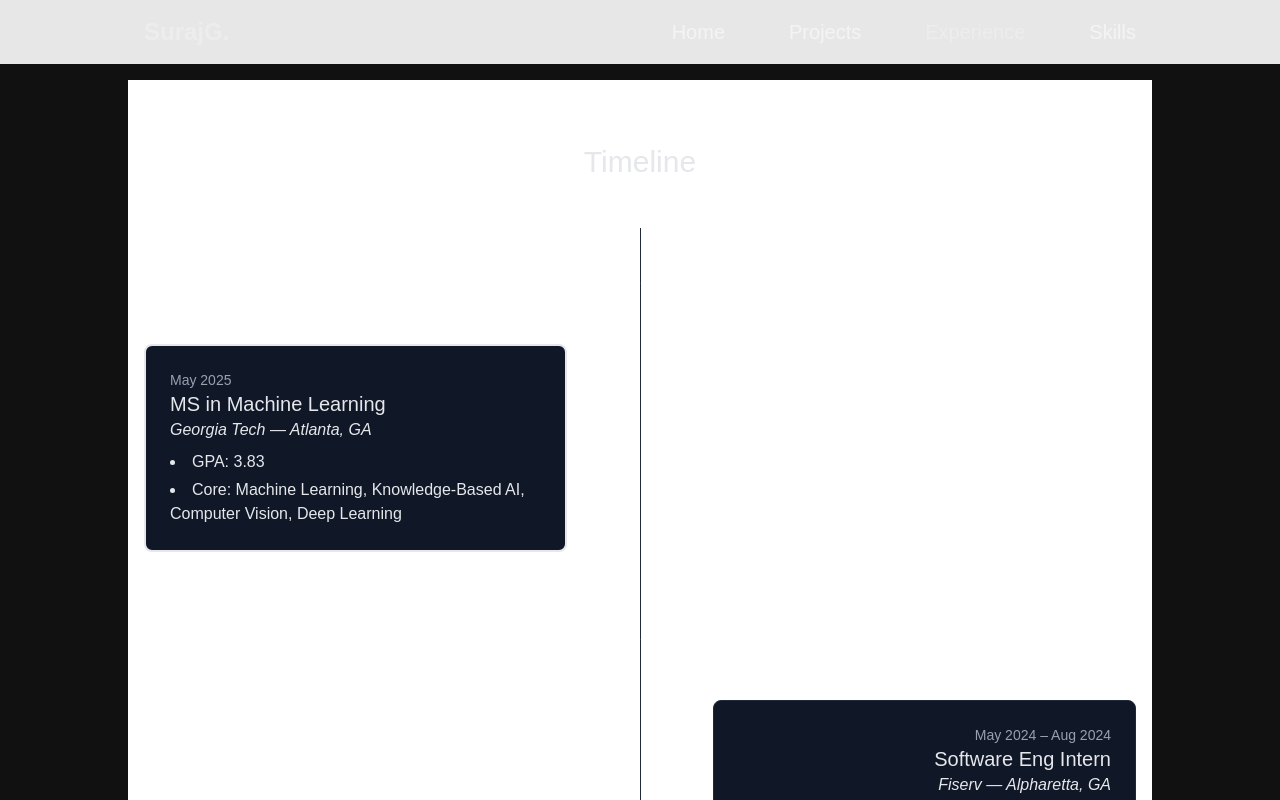
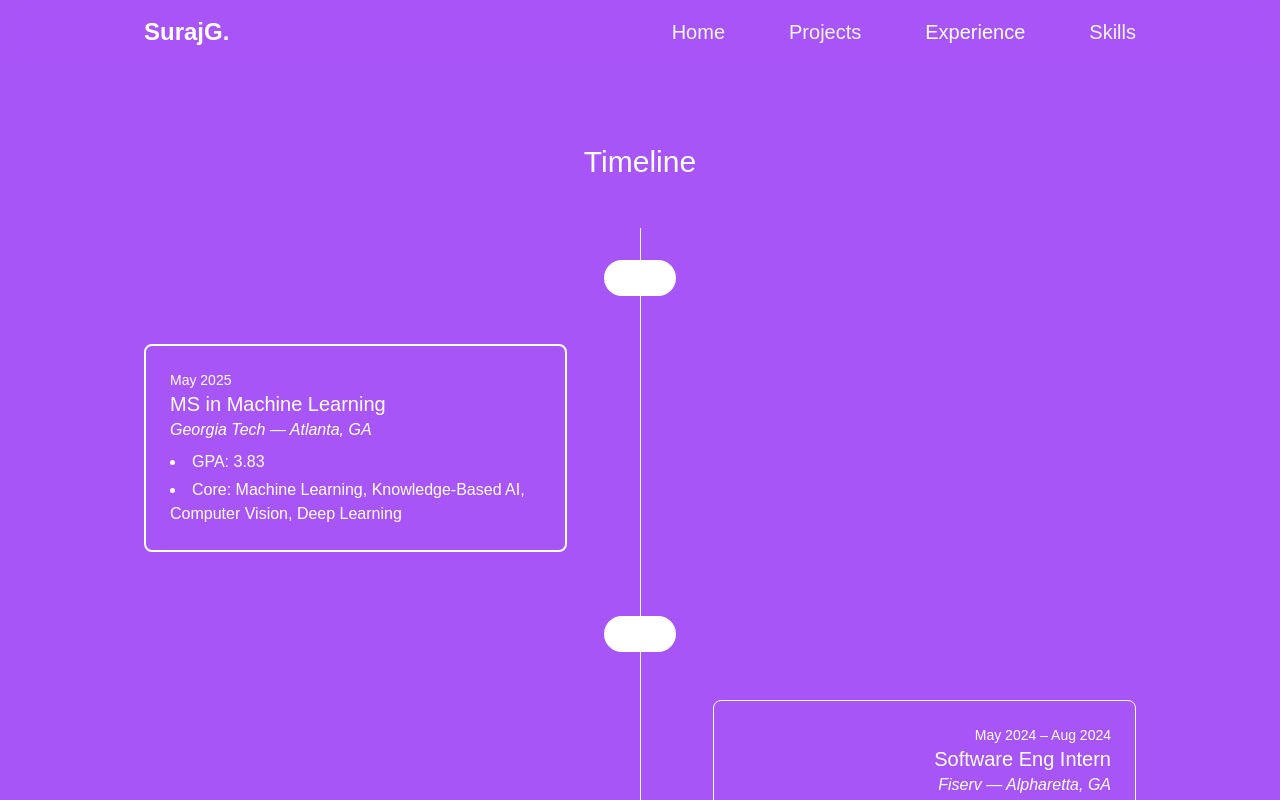
Before and after one commit to SurajGeddam/personal-portfolio, a Next.js app: page /experience in a window 1280 px wide. Shown: the top 800 px of the page. Built offline with nearby package versions, Linux system fonts and the light colour scheme.

Commit message:
Unify site with primary purple background and white text for all sections and elements

```diff
--- a/components/ExperienceTimeline.tsx
+++ b/components/ExperienceTimeline.tsx
@@ -64,11 +64,11 @@ function formatTimelineDate(item: typeof timelineItems[number]) {
 export default function ExperienceTimeline() {
   let blockIdx = 0;
   return (
-    <section className="max-w-5xl mx-auto py-16 px-4 bg-background text-gray-200">
-      <h2 className="text-3xl font-heading text-center mb-12 text-primary">Timeline</h2>
+    <section className="max-w-5xl mx-auto py-16 px-4 bg-primary text-white">
+      <h2 className="text-3xl font-heading text-center mb-12">Timeline</h2>
       <div className="relative">
         {/* vertical center line */}
-        <div className="hidden md:block absolute left-1/2 top-0 w-px h-full bg-gray-800" />
+        <div className="hidden md:block absolute left-1/2 top-0 w-px h-full bg-white" />
         <motion.div
           className="grid grid-cols-1 md:grid-cols-9 gap-6 md:gap-8 items-start relative"
           initial="hidden"
@@ -79,7 +79,7 @@ export default function ExperienceTimeline() {
           {years.map((year) => (
             <>
               <div key={year} className="col-span-1 md:col-span-9 text-center mb-4 mt-8">
-                <span className="inline-block bg-primary text-white rounded-full px-4 py-1 text-lg font-heading shadow-soft">
+                <span className="inline-block bg-white text-primary rounded-full px-4 py-1 text-lg font-heading shadow-soft">
                   {year}
                 </span>
               </div>
@@ -88,8 +88,8 @@ export default function ExperienceTimeline() {
                 const base = "col-span-1 md:col-span-4 p-4 md:p-6 rounded-lg";
                 const style =
                   item.type === "education"
-                    ? "border-2 border-primary bg-gray-900"
-                    : "bg-gray-900 shadow-soft border border-gray-800";
+                    ? "border-2 border-white bg-primary"
+                    : "bg-primary shadow-soft border border-white";
                 return (
                   <motion.div
                     key={item.date + item.title}
@@ -104,12 +104,12 @@ export default function ExperienceTimeline() {
                     }
                     variants={itemVariants}
                   >
-                    <p className="text-sm text-gray-400">{formatTimelineDate(item)}</p>
-                    <h3 className="text-lg md:text-xl font-heading text-primary">{item.title}</h3>
+                    <p className="text-sm text-white">{formatTimelineDate(item)}</p>
+                    <h3 className="text-lg md:text-xl font-heading">{item.title}</h3>
                     <p className="font-body italic mb-2">
                       {item.organization} — {item.location}
                     </p>
-                    <ul className="list-disc list-inside space-y-1 text-gray-200">
+                    <ul className="list-disc list-inside space-y-1 text-white">
                       {item.bullets.map((b: string, i: number) => (
                         <li key={i}>{b}</li>
                       ))}
--- a/components/Footer.tsx
+++ b/components/Footer.tsx
@@ -1,22 +1,22 @@
 export default function Footer() {
   return (
-    <footer className="bg-background text-gray-200 py-8">
+    <footer className="bg-primary text-white py-8">
       <div className="max-w-5xl mx-auto px-4 text-center space-y-4">
         <p className="font-body">
-          📧 <a href="mailto:geddamsuraj@gmail.com" className="hover:text-primary text-primary">geddamsuraj@gmail.com</a>
+          📧 <a href="mailto:geddamsuraj@gmail.com" className="hover:text-white text-white">geddamsuraj@gmail.com</a>
         </p>
         <p className="font-body">
-          📞 <a href="tel:+16784310189" className="hover:text-primary text-primary">678-431-0189</a>
+          📞 <a href="tel:+16784310189" className="hover:text-white text-white">678-431-0189</a>
         </p>
         <p className="font-body">
-          🐙 <a href="https://github.com/SurajGeddam" target="_blank" rel="noopener noreferrer" className="hover:text-primary text-primary">github.com/SurajGeddam</a>
+          🐙 <a href="https://github.com/SurajGeddam" target="_blank" rel="noopener noreferrer" className="hover:text-white text-white">github.com/SurajGeddam</a>
         </p>
         <p className="font-body">
-          🔗 <a href="https://linkedin.com/in/suraj-geddam" target="_blank" rel="noopener noreferrer" className="hover:text-primary text-primary">
+          🔗 <a href="https://linkedin.com/in/suraj-geddam" target="_blank" rel="noopener noreferrer" className="hover:text-white text-white">
             linkedin.com/in/suraj-geddam
           </a>
         </p>
-        <p className="text-sm text-gray-500">
+        <p className="text-sm text-white">
           © {new Date().getFullYear()} Suraj Geddam. All rights reserved.
         </p>
       </div>
--- a/components/Highlights.tsx
+++ b/components/Highlights.tsx
@@ -14,16 +14,16 @@ const stats = [
 
 export default function Highlights() {
   return (
-    <section className="max-w-5xl mx-auto py-16 px-4 bg-background text-gray-200">
+    <section className="max-w-5xl mx-auto py-16 px-4 bg-primary text-white">
       <div className="grid grid-cols-1 sm:grid-cols-2 lg:grid-cols-4 gap-6">
         {stats.map(({ icon: Icon, label, value }, idx) => (
           <div
             key={label + idx}
-            className="bg-gray-900 p-6 rounded-lg shadow-soft hover:scale-105 transition-transform border border-gray-800"
+            className="bg-primary p-6 rounded-lg shadow-soft hover:scale-105 transition-transform border border-white"
           >
-            <Icon size={32} className="text-primary" />
-            <h3 className="text-2xl font-heading mt-4 text-primary">{value}</h3>
-            <p className="text-body text-gray-200">{label}</p>
+            <Icon size={32} className="text-white" />
+            <h3 className="text-2xl font-heading mt-4">{value}</h3>
+            <p className="text-body">{label}</p>
           </div>
         ))}
       </div>
--- a/components/Navbar.tsx
+++ b/components/Navbar.tsx
@@ -14,9 +14,9 @@ export default function Navbar() {
   const [menuOpen, setMenuOpen] = useState(false);
 
   return (
-    <nav className="fixed top-0 w-full backdrop-blur-md bg-background/90 shadow-soft z-50">
+    <nav className="fixed top-0 w-full backdrop-blur-md bg-primary shadow-soft z-50">
       <div className="max-w-5xl mx-auto flex items-center justify-between p-4">
-        <Link href="/" className="text-2xl font-heading font-bold text-primary">
+        <Link href="/" className="text-2xl font-heading font-bold text-white">
           SurajG.
         </Link>
         <div className="hidden md:flex space-x-16">
--- a/components/Projects.tsx
+++ b/components/Projects.tsx
@@ -87,8 +87,8 @@ export default function Projects() {
       : projects.filter((p) => p.tech.includes(filter));
 
   return (
-    <section className="max-w-5xl mx-auto py-16 px-4 bg-background text-gray-200">
-      <h2 className="text-3xl font-heading mb-6 text-primary">Projects</h2>
+    <section className="max-w-5xl mx-auto py-16 px-4 bg-primary text-white">
+      <h2 className="text-3xl font-heading mb-6">Projects</h2>
       <div className="flex flex-wrap gap-2 mb-8">
         {categories.map((cat) => (
           <button
@@ -96,8 +96,8 @@ export default function Projects() {
             onClick={() => setFilter(cat)}
             className={`px-4 py-2 rounded-lg transition-colors ${
               filter === cat
-                ? "bg-primary text-white"
-                : "bg-background text-gray-200 border border-gray-700"
+                ? "bg-white text-primary"
+                : "bg-primary text-white border border-white"
             }`}
           >
             {cat}
@@ -109,17 +109,17 @@ export default function Projects() {
           <motion.div
             key={p.title}
             whileHover={{ scale: 1.05 }}
-            className="bg-gray-900 p-4 sm:p-6 rounded-lg shadow-soft flex flex-col h-full min-h-[320px] transition-transform border border-gray-800"
+            className="bg-primary p-4 sm:p-6 rounded-lg shadow-soft flex flex-col h-full min-h-[320px] transition-transform border border-white"
           >
-            <h3 className="text-lg sm:text-xl font-heading mb-2 break-words text-primary">{p.title}</h3>
-            <p className="text-body text-gray-200 mb-4 text-sm sm:text-base">
+            <h3 className="text-lg sm:text-xl font-heading mb-2 break-words">{p.title}</h3>
+            <p className="text-body mb-4 text-sm sm:text-base">
               {p.description}
             </p>
             <div className="flex flex-wrap gap-2 mb-4">
               {p.tech.map((t) => (
                 <span
                   key={t}
-                  className="text-xs px-2 py-1 bg-background border border-gray-700 rounded-full mb-1"
+                  className="text-xs px-2 py-1 bg-white text-primary border border-primary rounded-full mb-1"
                 >
                   {t}
                 </span>
@@ -130,12 +130,12 @@ export default function Projects() {
                 href={p.href}
                 target="_blank"
                 rel="noopener noreferrer"
-                className="text-primary font-body hover:underline"
+                className="text-white font-body hover:underline"
               >
                 View Project
               </a>
             ) : (
-              <span className="inline-flex items-center text-gray-400 font-body">
+              <span className="inline-flex items-center text-white font-body">
                 <svg xmlns="http://www.w3.org/2000/svg" className="h-5 w-5 mr-1" fill="none" viewBox="0 0 24 24" stroke="currentColor" strokeWidth="2">
                   <path strokeLinecap="round" strokeLinejoin="round" d="M12 17a2 2 0 100-4 2 2 0 000 4zm6-6V9a6 6 0 10-12 0v2a2 2 0 00-2 2v6a2 2 0 002 2h12a2 2 0 002-2v-6a2 2 0 00-2-2zm-2 0H8V9a4 4 0 118 0v2z" />
                 </svg>
--- a/components/Skills.tsx
+++ b/components/Skills.tsx
@@ -32,8 +32,8 @@ export default function Skills() {
   const filtered = filter === "All" ? skills : skills.filter(s => s.category === filter);
 
   return (
-    <section className="max-w-5xl mx-auto py-16 px-4 bg-gray-900 text-gray-200">
-      <h2 className="text-3xl font-heading text-center mb-6">Skills &amp; Tools</h2>
+    <section className="max-w-5xl mx-auto py-16 px-4 bg-background text-gray-200">
+      <h2 className="text-3xl font-heading text-center mb-6 text-primary">Skills &amp; Tools</h2>
       <div className="flex justify-center gap-4 mb-8">
         {categories.map(cat => (
           <button
@@ -42,7 +42,7 @@ export default function Skills() {
             className={`px-4 py-2 rounded-lg font-body transition ${
               filter === cat
                 ? "bg-primary text-white"
-                : "bg-gray-800 text-gray-200"
+                : "bg-background text-gray-200 border border-gray-700"
             }`}
           >
             {cat}
@@ -61,7 +61,7 @@ export default function Skills() {
           {filtered.map(skill => (
             <motion.span
               key={skill.name}
-              className="relative flex flex-col items-center justify-center bg-gray-800 rounded-full shadow-soft cursor-pointer min-w-[128px] min-h-[128px] w-32 h-32 group transition-transform hover:scale-110"
+              className="relative flex flex-col items-center justify-center bg-background rounded-full shadow-soft cursor-pointer min-w-[128px] min-h-[128px] w-32 h-32 group transition-transform hover:scale-110 border border-gray-700"
               variants={{
                 hidden: { opacity: 0, y: 20 },
                 visible: { opacity: 1, y: 0 }
@@ -69,14 +69,14 @@ export default function Skills() {
               exit={{ opacity: 0, y: -20 }}
             >
               {skill.image ? (
-                <span className="flex items-center justify-center w-44 h-44 bg-gray-900 rounded-full">
+                <span className="flex items-center justify-center w-44 h-44 bg-background rounded-full border border-primary">
                   <img src={skill.image} alt={skill.name + ' icon'} className="object-contain w-36 h-24" />
                 </span>
               ) : (
                 <span className="text-sm font-body text-gray-200">{skill.name}</span>
               )}
               {skill.image && (
-                <span className="absolute inset-0 flex items-center justify-center bg-black bg-opacity-70 text-white text-xl font-bold rounded-full opacity-0 group-hover:opacity-100 transition-opacity">
+                <span className="absolute inset-0 flex items-center justify-center bg-primary bg-opacity-80 text-white text-xl font-bold rounded-full opacity-0 group-hover:opacity-100 transition-opacity">
                   {skill.name}
                 </span>
               )}
--- a/src/app/globals.css
+++ b/src/app/globals.css
@@ -20,7 +20,7 @@
 }
 
 body {
-  background: #111111 !important;
-  color: #ededed !important;
+  background: #a855f7 !important;
+  color: #fff !important;
   font-family: Arial, Helvetica, sans-serif;
 }
```
